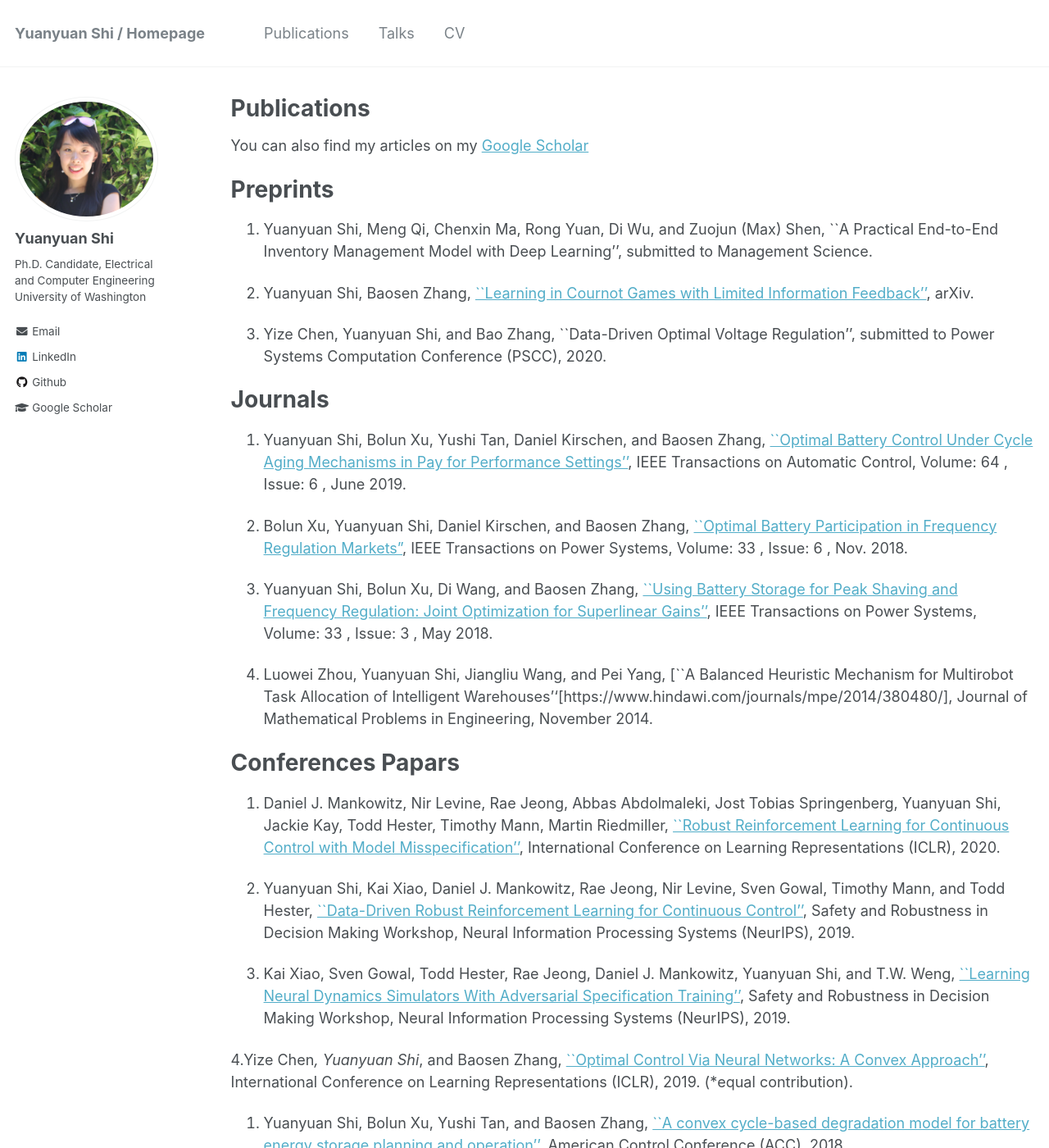
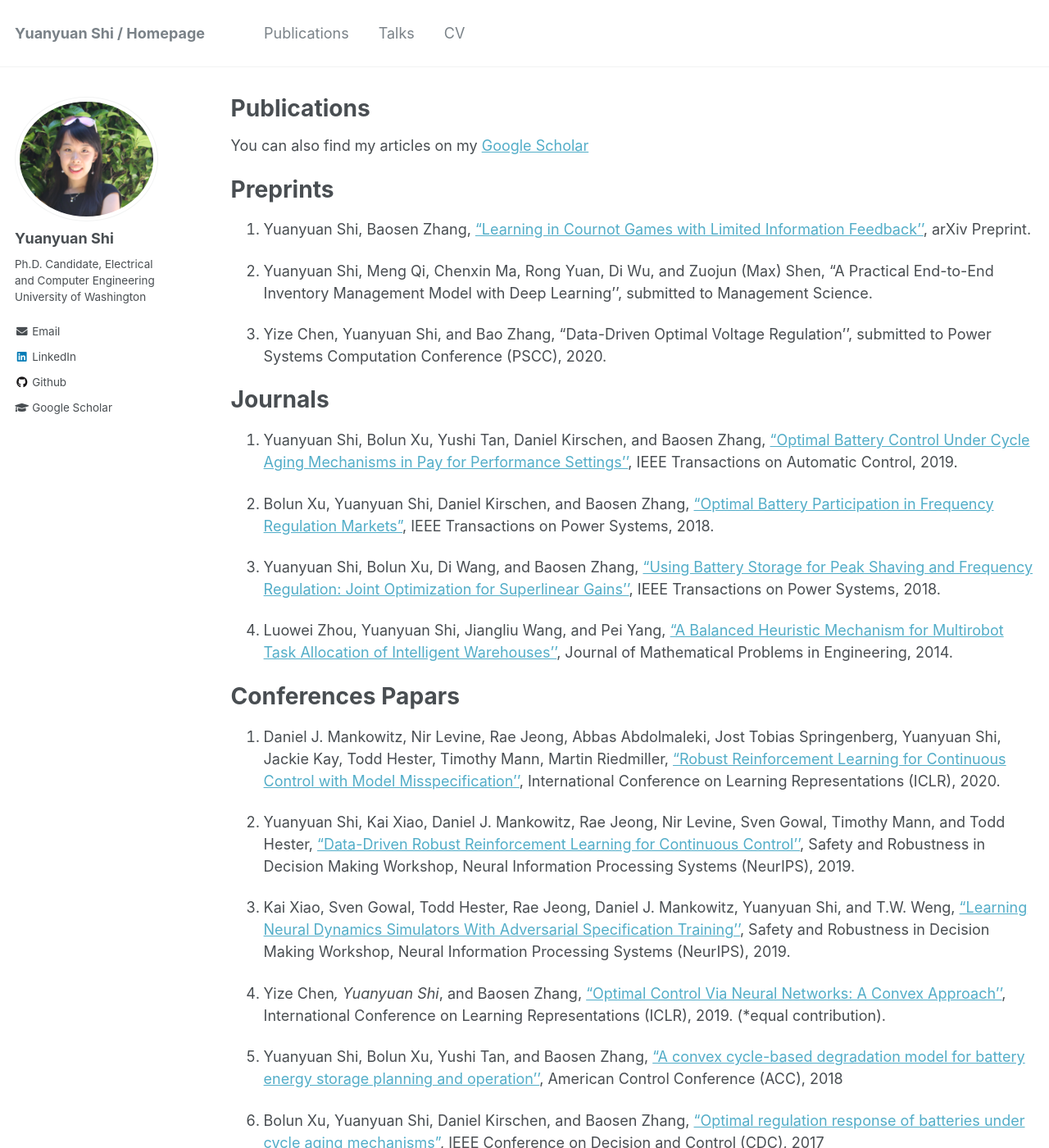
Before and after one commit to Yuanyuan-Shi/website, a Jekyll site: the page built from _pages/publications.md, in a window 1280 px wide and 1400 px high. Shown: the whole window at 82% size. Built offline with Jekyll 4.4.1, drawn with Linux system fonts in a browser that asks for light colours; some of the changed text lies outside the part shown.

Commit message:
change publications

```diff
--- a/_pages/publications.md
+++ b/_pages/publications.md
@@ -10,38 +10,38 @@ You can also find my articles on my [Google Scholar](https://scholar.google.com/
 
 Preprints
 ======
-1. Yuanyuan Shi, Meng Qi, Chenxin Ma, Rong Yuan, Di Wu, and Zuojun (Max) Shen, ``A Practical End-to-End Inventory Management Model with Deep Learning'', submitted to Management Science.
+1. Yuanyuan Shi, Baosen Zhang, ["Learning in Cournot Games with Limited Information Feedback''](https://arxiv.org/abs/1906.06612), arXiv Preprint.
 
-2. Yuanyuan Shi, Baosen Zhang, [``Learning in Cournot Games with Limited Information Feedback''](https://arxiv.org/abs/1906.06612), arXiv.
+2. Yuanyuan Shi, Meng Qi, Chenxin Ma, Rong Yuan, Di Wu, and Zuojun (Max) Shen, "A Practical End-to-End Inventory Management Model with Deep Learning'', submitted to Management Science.
 
-3. Yize Chen, Yuanyuan Shi, and Bao Zhang, ``Data-Driven Optimal Voltage Regulation'', submitted to Power Systems Computation Conference (PSCC), 2020.
+3. Yize Chen, Yuanyuan Shi, and Bao Zhang, "Data-Driven Optimal Voltage Regulation'', submitted to Power Systems Computation Conference (PSCC), 2020.
 
 Journals
 ======
 
-1. Yuanyuan Shi, Bolun Xu, Yushi Tan, Daniel Kirschen, and Baosen Zhang, [``Optimal Battery Control Under Cycle Aging Mechanisms in Pay for Performance Settings''](https://ieeexplore.ieee.org/abstract/document/8449100), IEEE Transactions on Automatic Control, Volume: 64 , Issue: 6 , June 2019.
+1. Yuanyuan Shi, Bolun Xu, Yushi Tan, Daniel Kirschen, and Baosen Zhang, ["Optimal Battery Control Under Cycle Aging Mechanisms in Pay for Performance Settings''](https://ieeexplore.ieee.org/abstract/document/8449100), IEEE Transactions on Automatic Control, 2019.
 
-2. Bolun Xu, Yuanyuan Shi, Daniel Kirschen, and Baosen Zhang, [``Optimal Battery Participation in Frequency Regulation Markets"](https://ieeexplore.ieee.org/document/8383984), IEEE Transactions on Power Systems, Volume: 33 , Issue: 6 , Nov. 2018.
+2. Bolun Xu, Yuanyuan Shi, Daniel Kirschen, and Baosen Zhang, ["Optimal Battery Participation in Frequency Regulation Markets"](https://ieeexplore.ieee.org/document/8383984), IEEE Transactions on Power Systems, 2018.
 
-3. Yuanyuan Shi, Bolun Xu, Di Wang, and Baosen Zhang, [``Using Battery Storage for Peak Shaving and Frequency Regulation: Joint Optimization for Superlinear Gains''](https://ieeexplore.ieee.org/document/8027056), IEEE Transactions on Power Systems, Volume: 33 , Issue: 3 , May 2018.
+3. Yuanyuan Shi, Bolun Xu, Di Wang, and Baosen Zhang, ["Using Battery Storage for Peak Shaving and Frequency Regulation: Joint Optimization for Superlinear Gains''](https://ieeexplore.ieee.org/document/8027056), IEEE Transactions on Power Systems, 2018.
 
-4. Luowei Zhou, Yuanyuan Shi, Jiangliu Wang, and Pei Yang, [``A Balanced Heuristic Mechanism for Multirobot Task Allocation of Intelligent Warehouses''[https://www.hindawi.com/journals/mpe/2014/380480/], Journal of Mathematical Problems in Engineering, November 2014.
+4. Luowei Zhou, Yuanyuan Shi, Jiangliu Wang, and Pei Yang, ["A Balanced Heuristic Mechanism for Multirobot Task Allocation of Intelligent Warehouses''](https://www.hindawi.com/journals/mpe/2014/380480/), Journal of Mathematical Problems in Engineering, 2014.
 
 Conferences Papars
 ======
 
-1. Daniel J. Mankowitz, Nir Levine, Rae Jeong, Abbas Abdolmaleki, Jost Tobias Springenberg, Yuanyuan Shi, Jackie Kay, Todd Hester, Timothy Mann, Martin Riedmiller, [``Robust Reinforcement Learning for Continuous Control with Model Misspecification''](https://openreview.net/forum?id=HJgC60EtwB), International Conference on Learning Representations (ICLR), 2020.
+1. Daniel J. Mankowitz, Nir Levine, Rae Jeong, Abbas Abdolmaleki, Jost Tobias Springenberg, Yuanyuan Shi, Jackie Kay, Todd Hester, Timothy Mann, Martin Riedmiller, ["Robust Reinforcement Learning for Continuous Control with Model Misspecification''](https://openreview.net/forum?id=HJgC60EtwB), International Conference on Learning Representations (ICLR), 2020.
 
-2. Yuanyuan Shi, Kai Xiao, Daniel J. Mankowitz, Rae Jeong, Nir Levine, Sven Gowal, Timothy Mann, and Todd Hester, [``Data-Driven Robust Reinforcement Learning for Continuous Control''](https://drive.google.com/file/d/0B3mY6u_lryzddkRrQ0xzQWtpemRUSHBnZ2NHMnctS1B5b01J/view), Safety and Robustness in Decision Making Workshop, Neural Information Processing Systems (NeurIPS), 2019.
+2. Yuanyuan Shi, Kai Xiao, Daniel J. Mankowitz, Rae Jeong, Nir Levine, Sven Gowal, Timothy Mann, and Todd Hester, ["Data-Driven Robust Reinforcement Learning for Continuous Control''](https://drive.google.com/file/d/0B3mY6u_lryzddkRrQ0xzQWtpemRUSHBnZ2NHMnctS1B5b01J/view), Safety and Robustness in Decision Making Workshop, Neural Information Processing Systems (NeurIPS), 2019.
 
-3. Kai Xiao, Sven Gowal, Todd Hester, Rae Jeong, Daniel J. Mankowitz, Yuanyuan Shi, and T.W. Weng, [``Learning Neural Dynamics Simulators With Adversarial Specification Training''](https://drive.google.com/file/d/0B3mY6u_lryzdWWVxZ2pYZ1dINUQ3WUEwSHlkWnNSZDh5THVj/view), Safety and Robustness in Decision Making Workshop, Neural Information Processing Systems (NeurIPS), 2019.
+3. Kai Xiao, Sven Gowal, Todd Hester, Rae Jeong, Daniel J. Mankowitz, Yuanyuan Shi, and T.W. Weng, ["Learning Neural Dynamics Simulators With Adversarial Specification Training''](https://drive.google.com/file/d/0B3mY6u_lryzdWWVxZ2pYZ1dINUQ3WUEwSHlkWnNSZDh5THVj/view), Safety and Robustness in Decision Making Workshop, Neural Information Processing Systems (NeurIPS), 2019.
 
-4.Yize Chen*, Yuanyuan Shi*, and Baosen Zhang, [``Optimal Control Via Neural Networks: A Convex Approach''](https://openreview.net/forum?id=H1MW72AcK7), International Conference on Learning Representations (ICLR), 2019.  (*equal contribution).
+4. Yize Chen*, Yuanyuan Shi*, and Baosen Zhang, ["Optimal Control Via Neural Networks: A Convex Approach''](https://openreview.net/forum?id=H1MW72AcK7), International Conference on Learning Representations (ICLR), 2019.  (*equal contribution).
 
-5. Yuanyuan Shi, Bolun Xu, Yushi Tan, and Baosen Zhang, [``A convex cycle-based degradation model for battery energy storage planning and operation''](https://ieeexplore.ieee.org/document/8431814), American Control Conference (ACC), 2018
+5. Yuanyuan Shi, Bolun Xu, Yushi Tan, and Baosen Zhang, ["A convex cycle-based degradation model for battery energy storage planning and operation''](https://ieeexplore.ieee.org/document/8431814), American Control Conference (ACC), 2018
 
-6. Bolun Xu, Yuanyuan Shi, Daniel Kirschen, and Baosen Zhang, [“Optimal regulation response of batteries under cycle aging mechanisms”](https://ieeexplore.ieee.org/stamp/stamp.jsp?arnumber=8263750), IEEE Conference on Decision and Control (CDC), 2017
+6. Bolun Xu, Yuanyuan Shi, Daniel Kirschen, and Baosen Zhang, ["Optimal regulation response of batteries under cycle aging mechanisms”](https://ieeexplore.ieee.org/stamp/stamp.jsp?arnumber=8263750), IEEE Conference on Decision and Control (CDC), 2017
 
-7. Yize Chen, Yuanyuan Shi, and Baosen Zhang. [``Modeling and Optimization of Complex Building Energy Systems with Deep Neural Networks''](https://arxiv.org/abs/1711.02278), Asilomar Conference, 2017.
+7. Yize Chen, Yuanyuan Shi, and Baosen Zhang. ["Modeling and Optimization of Complex Building Energy Systems with Deep Neural Networks''](https://arxiv.org/abs/1711.02278), Asilomar Conference, 2017.
 
-8. Yuanyuan Shi, Bolun Xu, Baosen Zhang, and Di Wang, [``Leveraging energy storage to optimize data center electricity cost in emerging power markets"](https://arxiv.org/abs/1606.01536), Seventh International Conference on Future Energy Systems, ACM (e-Energy), 2016.
+8. Yuanyuan Shi, Bolun Xu, Baosen Zhang, and Di Wang, ["Leveraging energy storage to optimize data center electricity cost in emerging power markets"](https://arxiv.org/abs/1606.01536), Seventh International Conference on Future Energy Systems, ACM (e-Energy), 2016.
```
